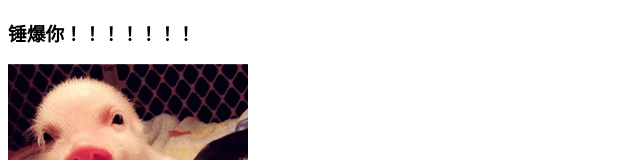
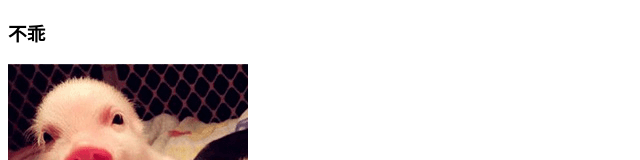
Before and after one commit to miaozw/blog.github.io, a plain HTML site: page index.html in a window 1280 px wide. Shown: the top 160 px of the page, without its empty margins (0-640 px from the left). Drawn offline with Linux system fonts and the light colour scheme.

Commit message:
Update index.html

```diff
--- a/index.html
+++ b/index.html
@@ -4,7 +4,7 @@
 	<title>title</title>
 </head>
 <body>
-	<h3>锤爆你！！！！！！！</h3>
+	<h3>不乖</h3>
 	<img src="./guai.png">
 </body>
 </html>
```
